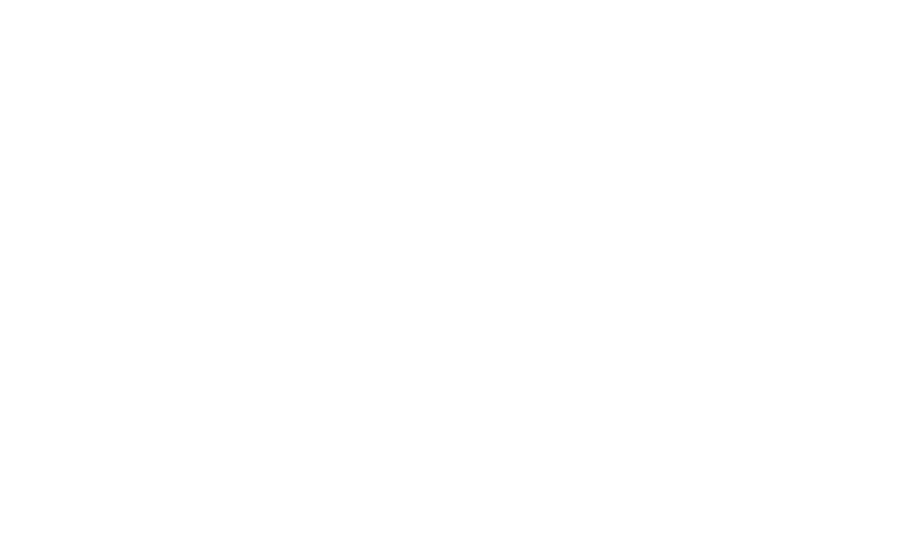
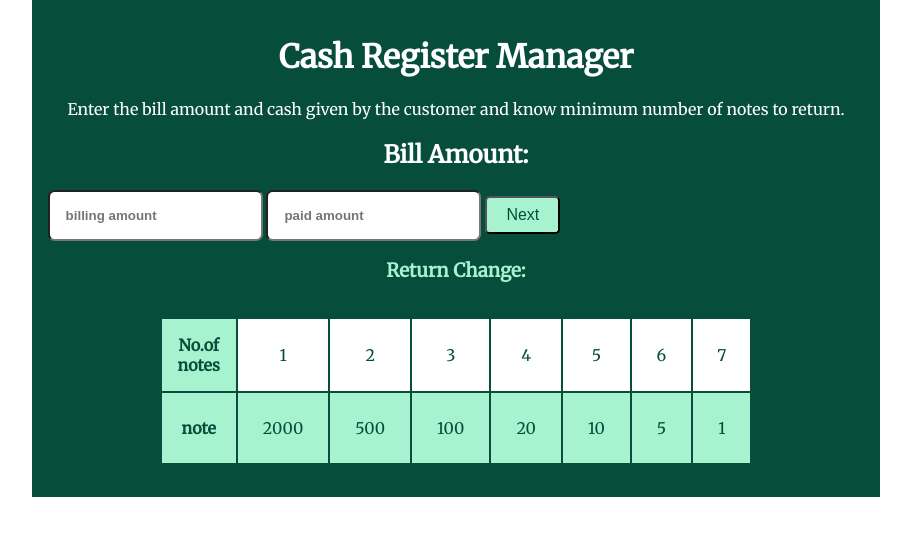
Before and after one commit to kumarsaket601/neogcamp-project1-cash, a plain HTML site: page index.html in a window 1280 px wide. Shown: the whole page, without its empty margins (184-1095 px from the left). Drawn offline with Linux system fonts and the light colour scheme.

Commit message:
update in css and html

```diff
--- a/index.html
+++ b/index.html
@@ -1,13 +1,74 @@
-
 <!DOCTYPE html>
 <html lang="en">
+
 <head>
     <meta charset="UTF-8">
     <meta http-equiv="X-UA-Compatible" content="IE=edge">
     <meta name="viewport" content="width=device-width, initial-scale=1.0">
-    <title>Document</title>
+    <title>Cash Register Manager</title>
+    <link rel="stylesheet" href="/style.css">
 </head>
+
 <body>
+    <main class="container">
 
+        <div>
+            <h1>Cash Register Manager</h1>
+            <p>
+                Enter the bill amount and cash given by the customer and know minimum number of notes to return.
+            </p>
+        </div>
+
+
+        <div>
+            <h2>Bill Amount:</h2>
+
+            <input type="number" placeholder="billing amount" id="">
+
+
+
+            <input type="number" placeholder="paid amount" id="">
+
+
+            <button id="btn-translated">Next</button>
+        </div>
+         <div>
+             <h3>Return Change:</h1>
+         </div>
+
+        <div class="" id="output">
+            <table>
+                <tr>
+                    <th>No.of notes</th>
+                    <td class="number">1</td>
+                    <td class="number">2</td>
+                    <td class="number">3</td>
+                    <td class="number">4</td>
+                    <td class="number">5</td>
+                    <td class="number">6</td>
+                    <td class="number">7</td>
+
+
+
+
+                </tr>
+                <tr>
+                    <th>note</th>
+                    <td class="note">2000</td>
+                    <td class="note">500</td>
+                    <td class="note">100</td>
+                    <td class="note">20</td>
+                    <td class="note">10</td>
+                    <td class="note">5</td>
+                    <td class="note">1</td>
+
+
+                </tr>
+            </table>
+        </div>
+
+    </main>
+    <script src="app.js" type="text/javascript"></script>
 </body>
+
 </html>
--- /dev/null
+++ b/style.css
@@ -0,0 +1,68 @@
+@import url('https://fonts.googleapis.com/css2?family=Merriweather&display=swap');
+:root{
+    --primary-color: #064E3B;
+    --secondary-color: #A7F3D0;
+    --third-color: #EE7136;
+}
+
+body{
+    font-family: 'Merriweather',
+    serif;
+    margin: auto;
+    max-width: fit-content;
+}
+
+
+.container{
+    background-color: var(--primary-color);
+    padding: 1rem 1rem;
+    color: white;
+
+}
+h1,p,h2{
+    text-align: center;
+
+}
+h3{
+    color: var(--secondary-color);
+    text-align: center;
+
+}
+
+
+input{
+    max-width: 600px;
+    padding: 1rem 1rem;
+
+    font-weight: bold;
+    border-radius: 0.5em;
+
+}
+
+button{
+    background-color: var(--secondary-color);
+    padding: 0.5rem 1.2rem;
+    font-size: medium;
+    color: var(--primary-color);
+    border-radius: 0.3rem;
+}
+th{
+    background-color: var(--secondary-color);
+    color: #064E3B;
+    padding: 1rem 1rem;
+
+}
+.number{
+    background-color: white;
+    color: #064E3B;
+    text-align: center;
+}
+.note{
+    background-color: var(--secondary-color);
+    color: var(--primary-color);
+    padding: 25px;
+}
+table{
+    padding: 1rem 7rem;
+    max-width: 700px;
+}
```
Also changed, not shown: app.js (added).
